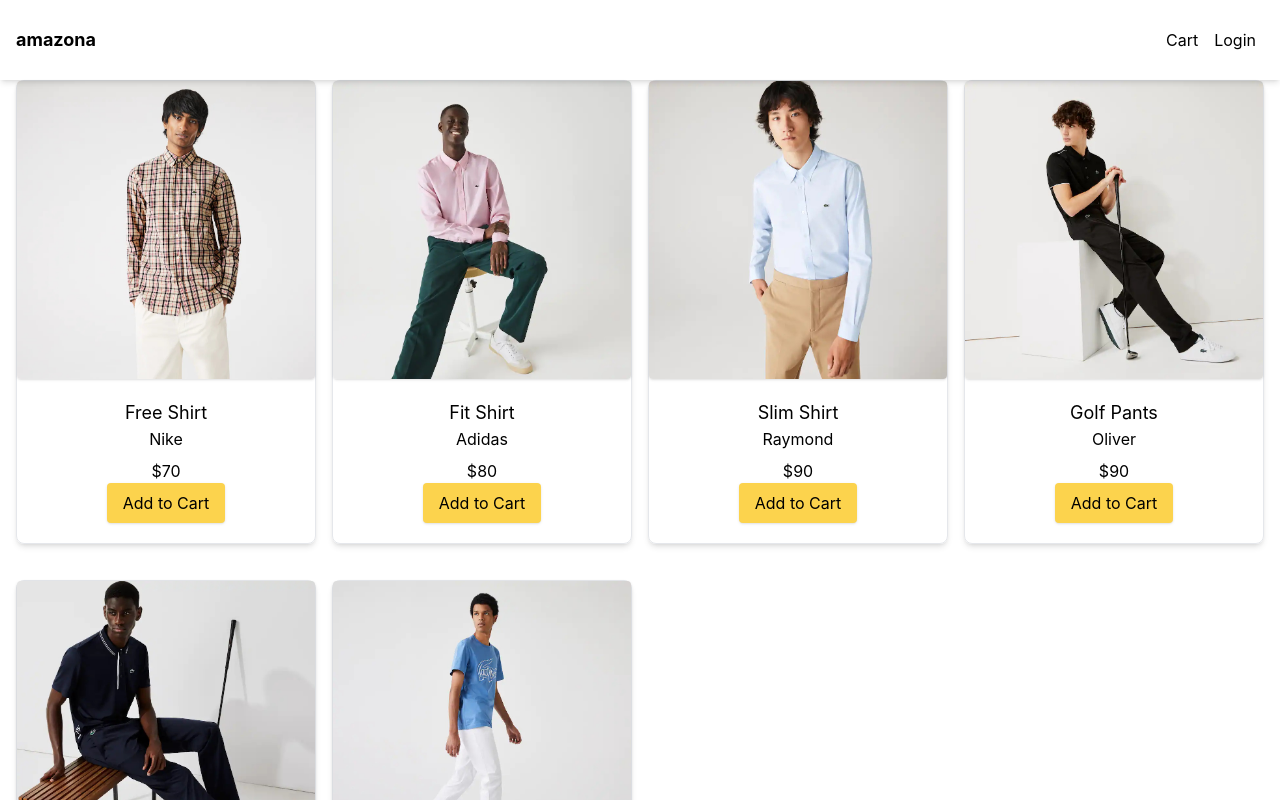
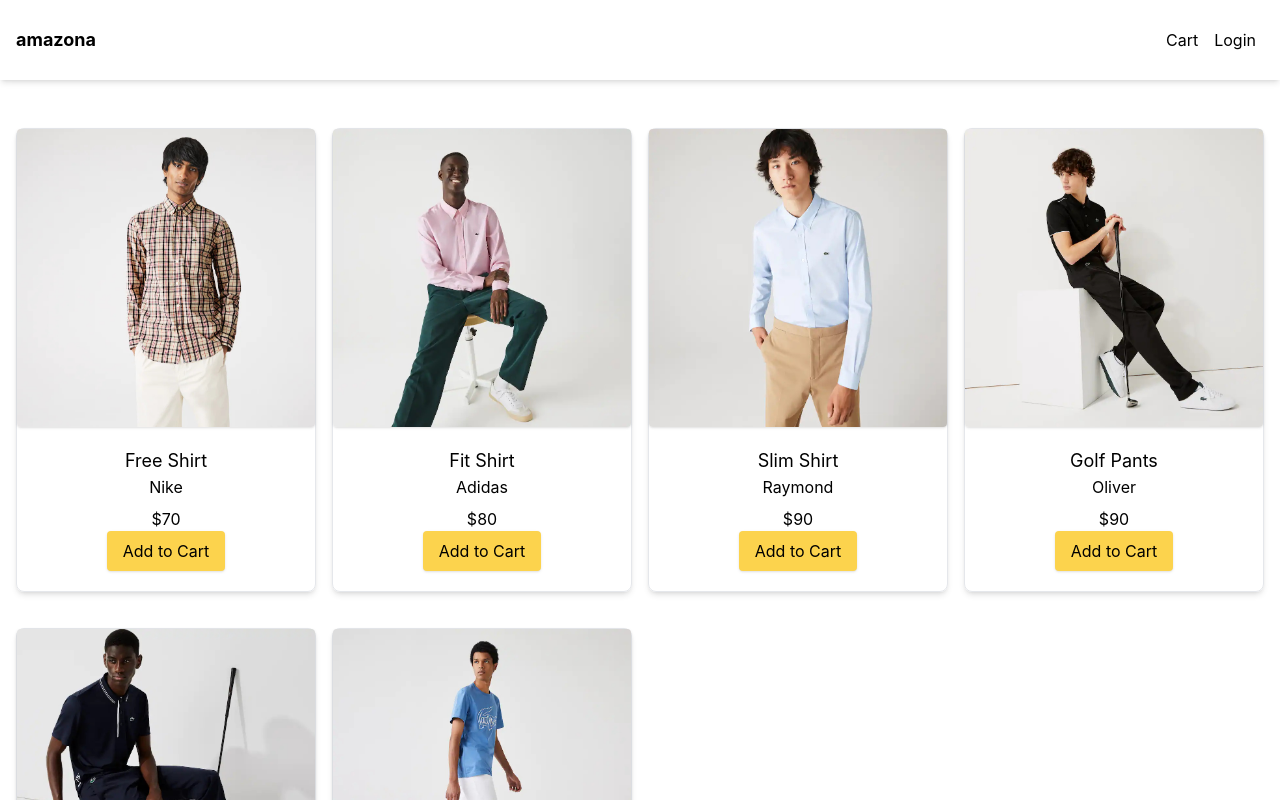
Before and after one commit to Solamatics/trollstores, a Next.js app: page / in a window 1280 px wide. Shown: the top 800 px of the page. Built offline with nearby package versions, Linux system fonts and the light colour scheme.

Commit message:
add items cart

```diff
--- a/components/Header.jsx
+++ b/components/Header.jsx
@@ -9,7 +9,7 @@
   return (
     <>
       <header>
-        <nav className="flex h-20 items-center px-4 justify-between shadow-md fixed top-0 right-0 left-0">
+        <nav className="flex h-20 items-center px-4 justify-between shadow-md fixed top-0 right-0 left-0 bg-white">
           <Link href="/" className="text-lg font-bold">
             amazona
           </Link>
--- a/components/Layout.js
+++ b/components/Layout.js
@@ -13,7 +13,7 @@
       </Head>
       <div className="flex min-h-screen flex-col justify-between">
         <Header />
-        <main className="container m-auto mt-20 px-4">{children}</main>
+        <main className="container m-auto mt-32 px-4">{children}</main>
         <Footer />
       </div>
     </>
```
